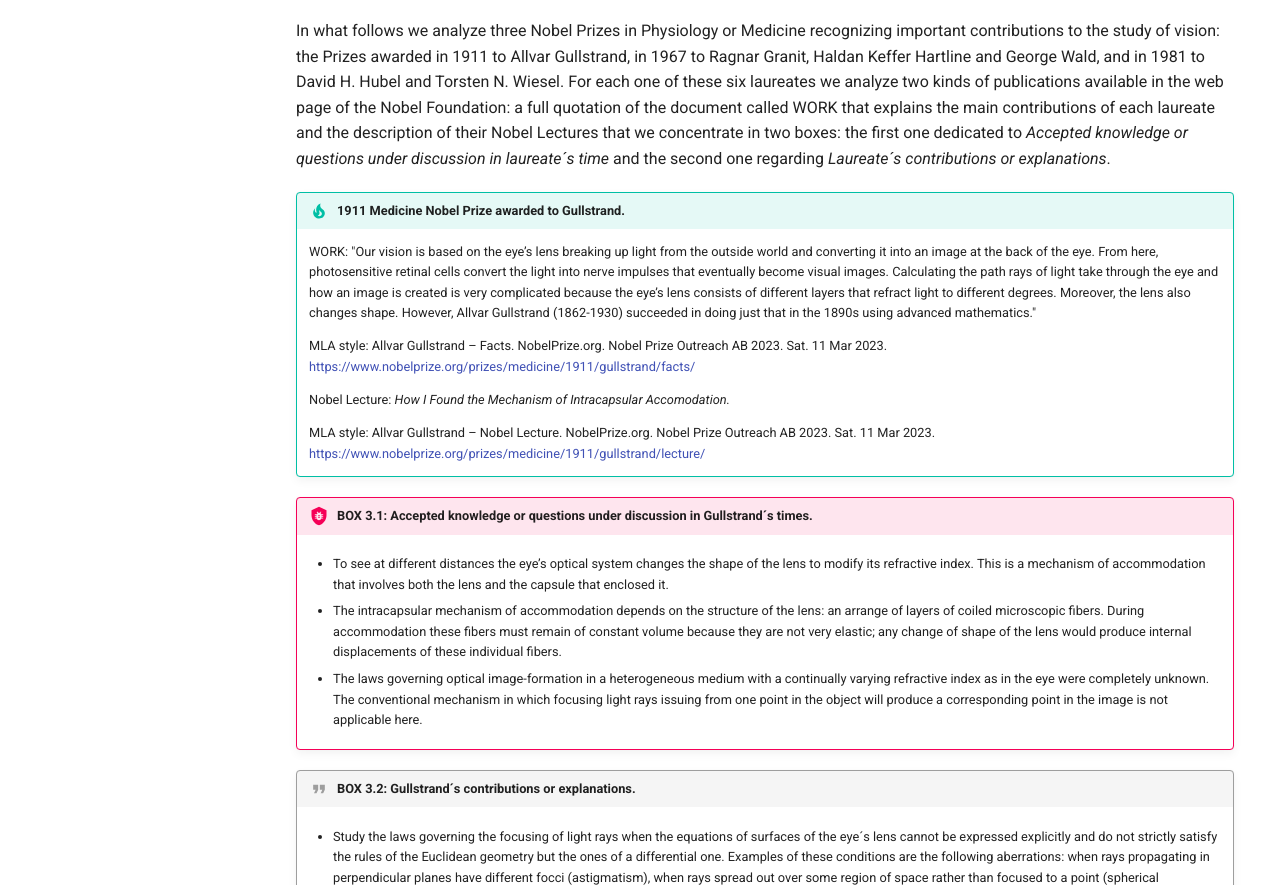
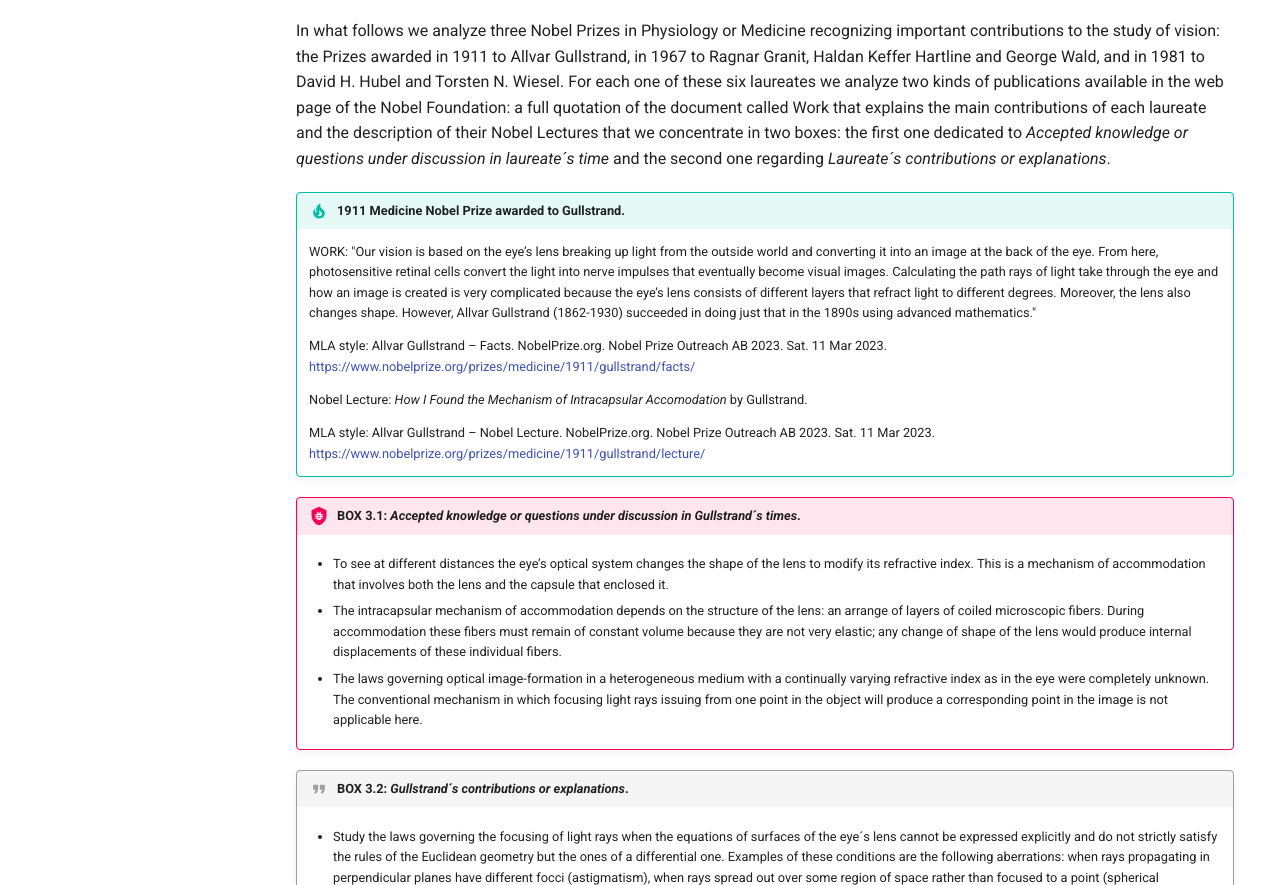
Before and after one commit to modphysnobel/modphysnobel.github.io, an MkDocs documentation site: the page built from docs/vol-I/vol-I-chap-3-sect-1.md, in a window 1280 px wide and 1400 px high, scrolled down 1322 px. Shown: the part 239-1124 px from the top of the window. Built offline with MkDocs 1.6.1 and Material for MkDocs 9.7.7, drawn with Linux system fonts in a browser that asks for light colours; some web fonts are replaced; comment, search, counter and statistics services are not loaded; some of the changed text lies outside the part shown.

Commit message:
Update vol-I-chap-3-sect-1.md

```diff
--- a/docs/vol-I/vol-I-chap-3-sect-1.md
+++ b/docs/vol-I/vol-I-chap-3-sect-1.md
@@ -46,7 +46,7 @@
 
 The study of Optics, as a branch of Physics, deals with three aspects of light: geometrical optics concerns propagation in straight lines, reflection, and refraction; physical optics refers to interference, diffraction and polarization, and quantum optics considers the behavior of photons and their interactions with different materials.
 
-In what follows we analyze three Nobel Prizes in Physiology or Medicine recognizing important contributions to the study of vision: the Prizes awarded in 1911 to Allvar Gullstrand, in 1967 to Ragnar Granit, Haldan Keffer Hartline and George Wald, and in 1981 to David H. Hubel and Torsten N. Wiesel.  For each one of these six laureates we analyze two kinds of publications available in the web page of the Nobel Foundation: a full quotation of the document called WORK that explains the main contributions of each laureate and the description of their Nobel Lectures that we concentrate in two boxes: the first one dedicated to *Accepted knowledge or questions under discussion in laureate´s time* and the second one regarding *Laureate´s contributions or explanations*.
+In what follows we analyze three Nobel Prizes in Physiology or Medicine recognizing important contributions to the study of vision: the Prizes awarded in 1911 to Allvar Gullstrand, in 1967 to Ragnar Granit, Haldan Keffer Hartline and George Wald, and in 1981 to David H. Hubel and Torsten N. Wiesel.  For each one of these six laureates we analyze two kinds of publications available in the web page of the Nobel Foundation: a full quotation of the document called Work that explains the main contributions of each laureate and the description of their Nobel Lectures that we concentrate in two boxes: the first one dedicated to *Accepted knowledge or questions under discussion in laureate´s time* and the second one regarding *Laureate´s contributions or explanations*.
 
 
 !!! tip "1911 Medicine Nobel Prize awarded to Gullstrand."
@@ -55,19 +55,19 @@
 
 	MLA style: Allvar Gullstrand – Facts. NobelPrize.org. Nobel Prize Outreach AB 2023. Sat. 11 Mar 2023. <https://www.nobelprize.org/prizes/medicine/1911/gullstrand/facts/>
 
-	Nobel Lecture: *How I Found the Mechanism of Intracapsular Accomodation.*
+	Nobel Lecture: *How I Found the Mechanism of Intracapsular Accomodation* by Gullstrand.
 
 	MLA style: Allvar Gullstrand – Nobel Lecture. NobelPrize.org. Nobel Prize Outreach AB 2023. Sat. 11 Mar 2023. <https://www.nobelprize.org/prizes/medicine/1911/gullstrand/lecture/>
 
 
-!!! bug "BOX 3.1: Accepted knowledge or questions under discussion in Gullstrand´s times."
+!!! bug "BOX 3.1: *Accepted knowledge or questions under discussion in Gullstrand´s times*."
 	- To see at different distances the eye’s optical system changes the shape of the lens to modify its refractive index. This is a mechanism of accommodation that involves both the lens and the capsule that enclosed it.
 
 	- The intracapsular mechanism of accommodation depends on the structure of the lens: an arrange of layers of coiled microscopic fibers. During accommodation these fibers must remain of constant volume because they are not very elastic; any change of shape of the lens would produce internal displacements of these individual fibers.
 
 	- The laws governing optical image-formation in a heterogeneous medium with a continually varying refractive index as in the eye were completely unknown. The conventional mechanism in which focusing light rays issuing from one point in the object will produce a corresponding point in the image is not applicable here.
 
-!!! quote "BOX 3.2: Gullstrand´s contributions or explanations."
+!!! quote "BOX 3.2: *Gullstrand´s contributions or explanations*."
 	- Study the laws governing the focusing of light rays when the equations of surfaces of the eye´s lens cannot be expressed explicitly and do not strictly satisfy the rules of the Euclidean geometry but the ones of a differential one. Examples of these conditions are the following aberrations: when rays propagating in perpendicular planes have different focci (astigmatism), when rays spread out over some region of space rather than focused to a point (spherical aberration) or when objects appear to have a tail (coma error).
 
 	- Understanding the problem of image-formation in heterogeneous media of continually variable refractive index and particularly the structure of the eye lens and the intracapsular accommodation mechanism. Two aspects required proper understanding: how the ray bundle is refracted in the eye and how the radiant emission is seen around light-points like fixed stars.
@@ -79,11 +79,11 @@
 
 	MLA style: Ragnar Granit – Facts. NobelPrize.org. Nobel Prize Outreach AB 2023. Sat. 11 Mar 2023. <https://www.nobelprize.org/prizes/medicine/1967/granit/facts/>
 
-	Nobel Lecture: *The Development of Retinal Neurophysiology.*
+	Nobel Lecture: *The Development of Retinal Neurophysiology* by Granit.
 
 	MLA style: Ragnar Granit – Nobel Lecture. NobelPrize.org. Nobel Prize Outreach AB 2023. Sat. 11 Mar 2023. <https://www.nobelprize.org/prizes/medicine/1967/granit/lecture/>
 
-!!! bug "BOX 3.3: Accepted knowledge or questions under discussion in Granit´s times."
+!!! bug "BOX 3.3: *Accepted knowledge or questions under discussion in Granit´s times*."
 
 	- Retinal electrophysiology was initially studied by psychophysical methods that led to well established correlations between perceptions of color, luminosity, shape and form, and physically defined measurable entities accessible by powerful technological equipment.
 
@@ -91,7 +91,7 @@
 
 	- In 1894 Santiago Ramón y Cajal (1852-1934) described the retina as a "true nervous centre". Shared with Camillo Golgi, Ramón y Cajal received in 1906 the Medicine Nobel Prize "in recognition of their work on the structure of the nervous system".
 
-!!! quote "BOX 3.4: Granit´s contributions or explanations."
+!!! quote "BOX 3.4: *Granit´s contributions or explanations*."
 	- It was impossible to understand on a purely photochemical basis the processes involved in light and dark adaptation registered by ERG. “I came to the conclusion that the light adapted eye makes more use of inhibition: impulses in the optic nerve might be stopped by light. The details of the visual image were elaborated by the interplay of excitation and inhibition in the nervous centre of the retina itself.” (Note: ERG means electroretinogram.)
 
 	- Our microelectrode studies of the retina permitted isolation of single fibers in the optic nerve showing that there are two fundamental processes of opposite character in the retina.
@@ -107,18 +107,18 @@
 
 	MLA style: Keffer Hartline – – Facts. NobelPrize.org. Nobel Prize Outreach AB 2023. Sat. 11 Mar 2023. <https://www.nobelprize.org/prizes/medicine/1967/hartline/facts/>
 
-	Nobel Lecture: *Visual Receptors and Retinal Interaction.*
+	Nobel Lecture: *Visual Receptors and Retinal Interaction* by Hartline.
 
 	MLA style: Keffer Hartline – Nobel Lecture. NobelPrize.org. Nobel Prize Outreach AB 2023. Sat. 11 Mar 2023. <https://www.nobelprize.org/prizes/medicine/1967/hartline/lecture/>
 
-!!! bug "BOX 3.5: Accepted knowledge or questions under discussion in Hartline´s times."
+!!! bug "BOX 3.5: *Accepted knowledge or questions under discussion in Hartline´s times*."
 	- “The neuron is the functional as well as the structural unit of the nervous system. Neurophysiology studies developed and exploited methods for recording the activity of single neurons and sensory receptors. These studies laid the foundations for the unitary analysis of nervous function…
 
 	- The experiments realized around 1930 on "horseshoe crabs" (*Limulus polyphemus*) were the first applications to an optic nerve of the technique consisting in isolating a single fiber.
 
 	- As a result of the application of unitary analysis to the receptors and neurons of the visual system different oscillograms of the action potentials in a single nerve fiber represented the responses of retinal receptors stimulated by light.
 
-!!! quote "BOX 3.6: Hartline´s contributions or explanations."
+!!! quote "BOX 3.6: *Hartline´s contributions or explanations*."
 	- “When I first worked with Limulus, I thought that the receptor units acted independently of one another. But I soon noticed that extraneous lights in the laboratory, rather than increasing the rate of discharge of impulses from a receptor, often caused a decrease in its activity.”
 
 	- “One role of inhibitory interaction is enhancement of contrast. …  Since inhibition is stronger between close neighbors than between widely separated ones, steep intensity gradients in the retinal image-edges and contours-will be accentuated by contrast.”
@@ -132,11 +132,11 @@
 
 	MLA style: George Wald – Facts. NobelPrize.org. Nobel Prize Outreach AB 2023. Sat. 11 Mar 2023. <https://www.nobelprize.org/prizes/medicine/1967/wald/facts/>
 
-	Nobel Lecture: *The Molecular Basis of Visual Excitation.*
+	Nobel Lecture: *The Molecular Basis of Visual Excitation* by Wald.
 
 	MLA style: George Wald – Nobel Lecture. NobelPrize.org. Nobel Prize Outreach AB 2023. Sat. 11 Mar 2023. <https://www.nobelprize.org/prizes/medicine/1967/wald/lecture/>
 
-!!! bug "BOX 3.7: Accepted knowledge or questions under discussion in Wald´s times."
+!!! bug "BOX 3.7: *Accepted knowledge or questions under discussion in Wald´s times*."
 	- The book *Quantitative Laws in Biological Chemistry*, written by Svante Arrhenius in 1915, “offered the hope of translating accurate measurements on whole organisms into the simple kinetics and thermodynamics of chemical reactions in solution.”
 
 	- “Selig Hecht applied his measurements and those of earlier workers to constructing a general conceptual model for the photoreceptor process.”
@@ -145,7 +145,7 @@
 
 	- Light bleaches visual pigments by making less dark certain regions on a surface. Light of certain frequencies produces isomerization, a chemical process that transforms the atomic arrangements of molecular structures.
 
-!!! quote "BOX 3.8: Wald´s contributions or explanations."
+!!! quote "BOX 3.8: *Wald´s contributions or explanations*."
 	- “In the retina a substance called opsin regulates, among other things, how much visual pigment is synthesized. …With the different opsins go differences in absorption spectrum, stability, the kinetics of bleaching and regeneration, and other properties.”
 
 	- The human cones are the receptors of color vision. Normal human color vision is trivariant; it involves three types of cones, each with its own visual pigment…
@@ -161,7 +161,7 @@
 
 	MLA style: David H. Hubel – Facts. NobelPrize.org. Nobel Prize Outreach AB 2023. Sat. 11 Mar 2023. <https://www.nobelprize.org/prizes/medicine/1981/hubel/facts/>
 
-	Nobel Lecture: *Evolution of ideas on the primary visual cortex, 1955-1978: a biased historical account.*
+	Nobel Lecture: *Evolution of ideas on the primary visual cortex, 1955-1978: a biased historical account* by Hubel.
 
 	- INTRODUCTION
 	- HIERARCHY OF VISUAL CELLS
@@ -174,10 +174,10 @@
 
 	MLA style: David H. Hubel – Nobel Lecture. NobelPrize.org. Nobel Prize Outreach AB 2023. Sat. 11 Mar 2023. <https://www.nobelprize.org/prizes/medicine/1981/hubel/lecture/>
 
-!!! bug "BOX 3.9: Accepted knowledge or questions under discussion in Hubel´s times."
+!!! bug "BOX 3.9: *Accepted knowledge or questions under discussion in Hubel´s times*."
 	- “Kuffler had described two types of retinal ganglion cells, which he called “on-center” and “off-center”. The receptive field of each type was made up of two mutually antagonistic regions, a center and a surround, one excitatory and the other inhibitory…Kuffler’s center-surround receptive fields thus began to explain why the appearance of objects depends so little on the intensity of the light source.”
 
-!!! quote "BOX 3.10: Hubel´s contributions or explanations."
+!!! quote "BOX 3.10: *Hubel´s contributions or explanations*."
 	- “By the early 1960s our research had extended into different but overlapping areas: working out of response properties (i.e. receptive fields) of single cells; grouping of cells according to function into layers and columns, studied by track reconstructions; experiments in which single-cell recording was combined with experimental anatomy; working out detailed pathways by making microelectrode lesions that were far smaller than conventional lesions to make lesions in single layers of the lateral geniculate body; studies of newborn animals’ postnatal development, and the effects of distorting normal sensory experience in young animals.”
 
 	- “More interesting to us than the mere binocularity was the similarity of a given cell’s receptive fields in the two eyes, in size, complexity, orientation and position. Presumably this forms the basis of the fusion of the images in the two eyes.”
@@ -204,7 +204,7 @@
 
 	MLA style: Torsten N. Wiesel – Facts. NobelPrize.org. Nobel Prize Outreach AB 2023. Sat. 11 Mar 2023. <https://www.nobelprize.org/prizes/medicine/1981/wiesel/facts/>
 
-	Nobel Lecture: *The postnatal development of the visual cortex and the influence of environment.*
+	Nobel Lecture: *The postnatal development of the visual cortex and the influence of environment* by Wiesel.
 
 	- INTRODUCTION
 	- MONOCULAR DEPRIVATION
@@ -215,7 +215,7 @@
 
 	MLA style: Torsten N. Wiesel – Nobel Lecture. NobelPrize.org. Nobel Prize Outreach AB 2023. Sat. 11 Mar 2023. <https://www.nobelprize.org/prizes/medicine/1981/wiesel/lecture/>
 
-!!! bug "BOX 3.12: Wiesel´s contributions or explanations."
+!!! bug "BOX 3.12: *Wiesel´s contributions or explanations*."
 	•	“In the early sixties, having begun to describe the physiology of cells in the adult cat visual cortex, David Hubel and I decided to investigate how the highly specific response properties of cortical cells emerged during postnatal development. We were also interested in examining the role of visual experience in normal development. “
 
 	…
```
